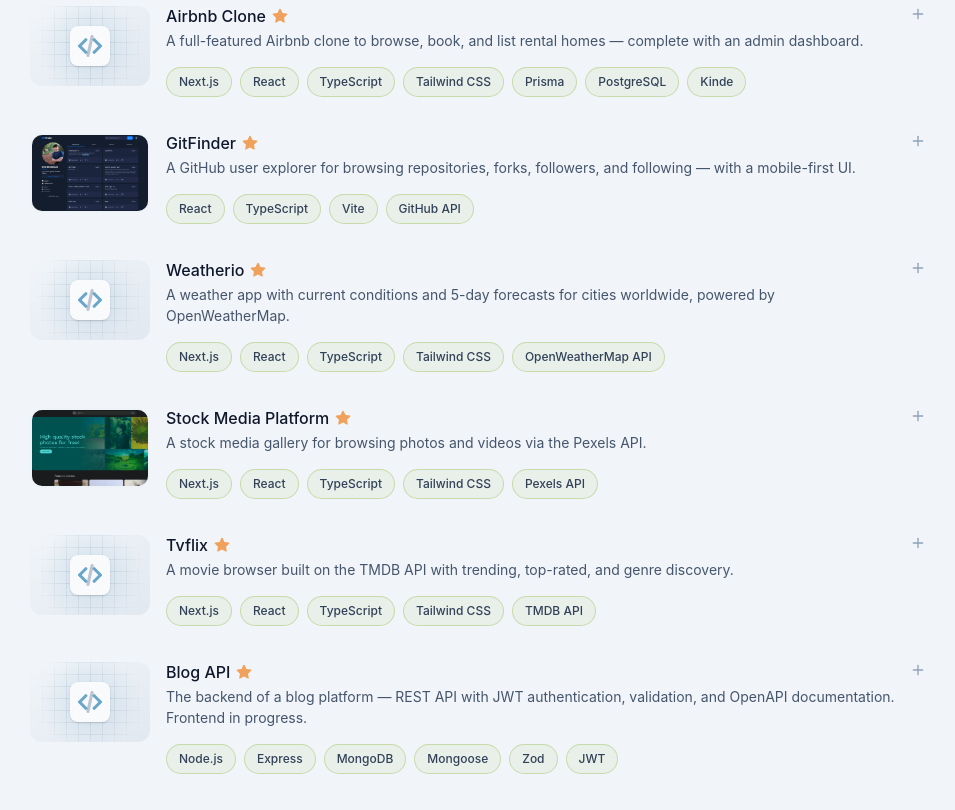
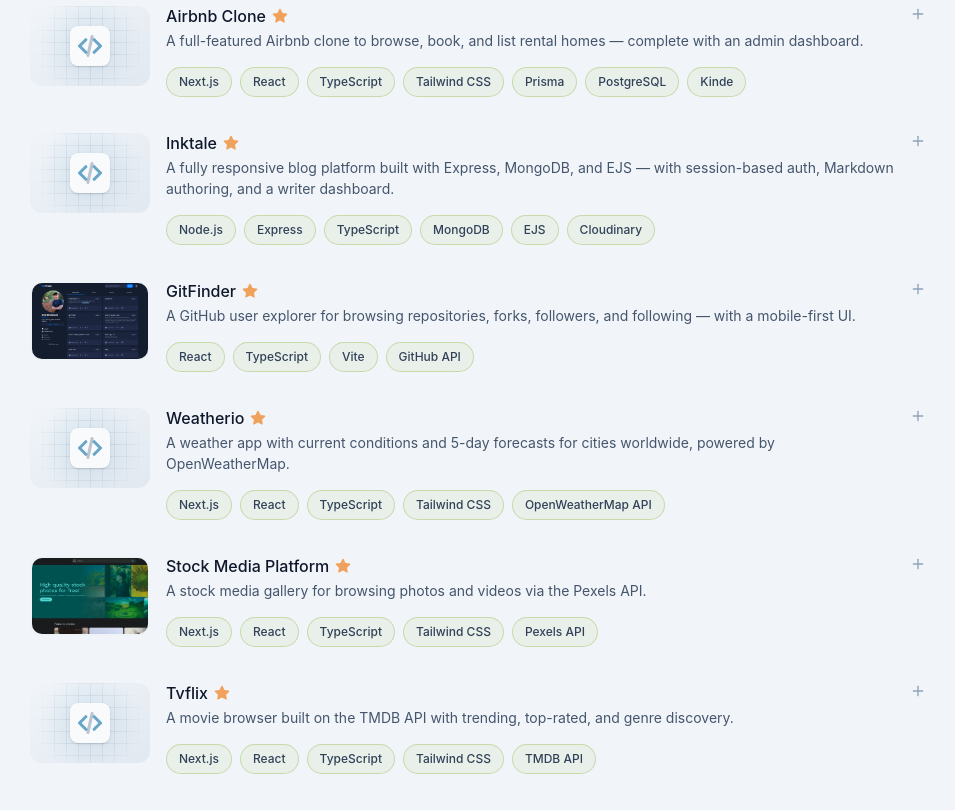
Before and after one commit to billalben/portfolio_v2, a Next.js app: page /en/projects in a window 1280 px wide. Shown: the part 860-1670 px from the top of the page, without its empty margins (162-1117 px from the left). Built offline with nearby package versions, Linux system fonts and the light colour scheme; a web font is replaced by a local one.

Commit message:
feat(projects): add inktale blog

```diff
--- a/messages/ar.json
+++ b/messages/ar.json
@@ -85,6 +85,17 @@
                     "المصادقة عبر Kinde، وقاعدة بيانات PostgreSQL مع Prisma، وتخزين الصور عبر Supabase Storage.",
                     "لوحة تحكم إدارية محمية ببطاقات إحصائية وجداول لإدارة المستخدمين والأماكن والحجوزات.",
                     "معاينات موقع تفاعلية عبر OpenStreetMap، ووضع داكن، وإشعارات toast بعد الإجراءات الرئيسية."
+                ]
+            },
+            "inktale-blog": {
+                "name": "Inktale",
+                "tagline": "منصة تدوين متجاوبة بالكامل مبنية بـ Express و MongoDB و EJS — مع مصادقة عبر الجلسات وكتابة بصيغة Markdown ولوحة تحكم للكاتب.",
+                "highlights": [
+                    "تصميم موجه للجوال ومتجاوب بالكامل مع تسجيل المستخدمين ومصادقة قائمة على الجلسات.",
+                    "إدارة كاملة للمقالات (إنشاء وتعديل وحذف) مع رفع صور الأغلفة إلى Cloudinary ومحتوى Markdown مع تلوين للصيغة.",
+                    "لوحة تحكم للكاتب تتبّع إجمالي الزيارات والتفاعلات والمقالات المنشورة، مع خيارات التعديل والحذف.",
+                    "إعجابات وحفظ على كل مقال، إضافةً إلى صفحة قائمة قراءة مخصصة لإدارة المقالات المحفوظة.",
+                    "إعدادات لصورة الملف الشخصي والاسم والاسم المستخدم والبريد والنبذة وكلمة المرور وحذف الحساب، مع تحديد معدّل حسب IP وضغط gzip/brotli."
                 ]
             },
             "blog-sn-next": {
--- a/messages/en.json
+++ b/messages/en.json
@@ -84,6 +84,17 @@
                     "Authentication via Kinde, PostgreSQL with Prisma, and Supabase Storage for listing photos.",
                     "Protected admin dashboard with stat cards and tables to manage users, homes, and reservations.",
                     "Interactive OpenStreetMap previews, dark mode, and toast notifications after key actions."
+                ]
+            },
+            "inktale-blog": {
+                "name": "Inktale",
+                "tagline": "A fully responsive blog platform built with Express, MongoDB, and EJS — with session-based auth, Markdown authoring, and a writer dashboard.",
+                "highlights": [
+                    "Mobile-first, fully responsive design with user registration and session-based authentication.",
+                    "Full blog CRUD with banner uploads to Cloudinary and Markdown content rendered with syntax highlighting.",
+                    "Writer dashboard tracking total visits, reactions, and published articles, with edit and delete controls.",
+                    "Likes and bookmarks on every post, plus a dedicated reading-list page to manage saved blogs.",
+                    "Settings for profile photo, name, username, email, bio, password, and account deletion, with per-IP rate limiting and gzip/brotli compression."
                 ]
             },
             "blog-sn-next": {
--- a/messages/fr.json
+++ b/messages/fr.json
@@ -85,6 +85,17 @@
                     "Authentification via Kinde, PostgreSQL avec Prisma et stockage des photos via Supabase Storage.",
                     "Tableau de bord d'administration protégé avec cartes statistiques et tableaux pour gérer utilisateurs, logements et réservations.",
                     "Aperçus de localisation OpenStreetMap interactifs, mode sombre et notifications toast après les actions clés."
+                ]
+            },
+            "inktale-blog": {
+                "name": "Inktale",
+                "tagline": "Une plateforme de blog entièrement responsive construite avec Express, MongoDB et EJS — avec authentification par session, rédaction en Markdown et tableau de bord d'auteur.",
+                "highlights": [
+                    "Design mobile-first entièrement responsive avec inscription des utilisateurs et authentification par session.",
+                    "CRUD complet des articles avec téléversement de bannières vers Cloudinary et contenu Markdown rendu avec coloration syntaxique.",
+                    "Tableau de bord d'auteur suivant les visites, réactions et articles publiés, avec options de modification et de suppression.",
+                    "J'aime et signets sur chaque article, plus une page de liste de lecture dédiée pour gérer les blogs enregistrés.",
+                    "Paramètres pour la photo de profil, le nom, le pseudo, l'e-mail, la bio, le mot de passe et la suppression du compte, avec limitation de débit par IP et compression gzip/brotli."
                 ]
             },
             "blog-sn-next": {
--- a/src/data/projects.ts
+++ b/src/data/projects.ts
@@ -4,6 +4,7 @@
     | "notekeeper-rc"
     | "cook-io-recipe-next"
     | "airbnb-clone-nextjs"
+    | "inktale-blog"
     | "blog-sn-next"
     | "git-finder"
     | "weatherio"
@@ -82,6 +83,15 @@
         repo: "https://github.com/billalben/airbnb-clone-nextjs",
         demo: "https://airbnb.billalbenz.com/",
         builtWith: ["Next.js", "React", "TypeScript", "Tailwind CSS", "Prisma", "PostgreSQL", "Kinde"],
+        badge: true,
+    },
+    {
+        id: "inktale-blog",
+        date: "2024-08",
+        screenshots: [],
+        repo: "https://github.com/billalben/inktale-blog",
+        demo: "https://inktale-blog.onrender.com/",
+        builtWith: ["Node.js", "Express", "TypeScript", "MongoDB", "EJS", "Cloudinary"],
         badge: true,
     },
     {
```
